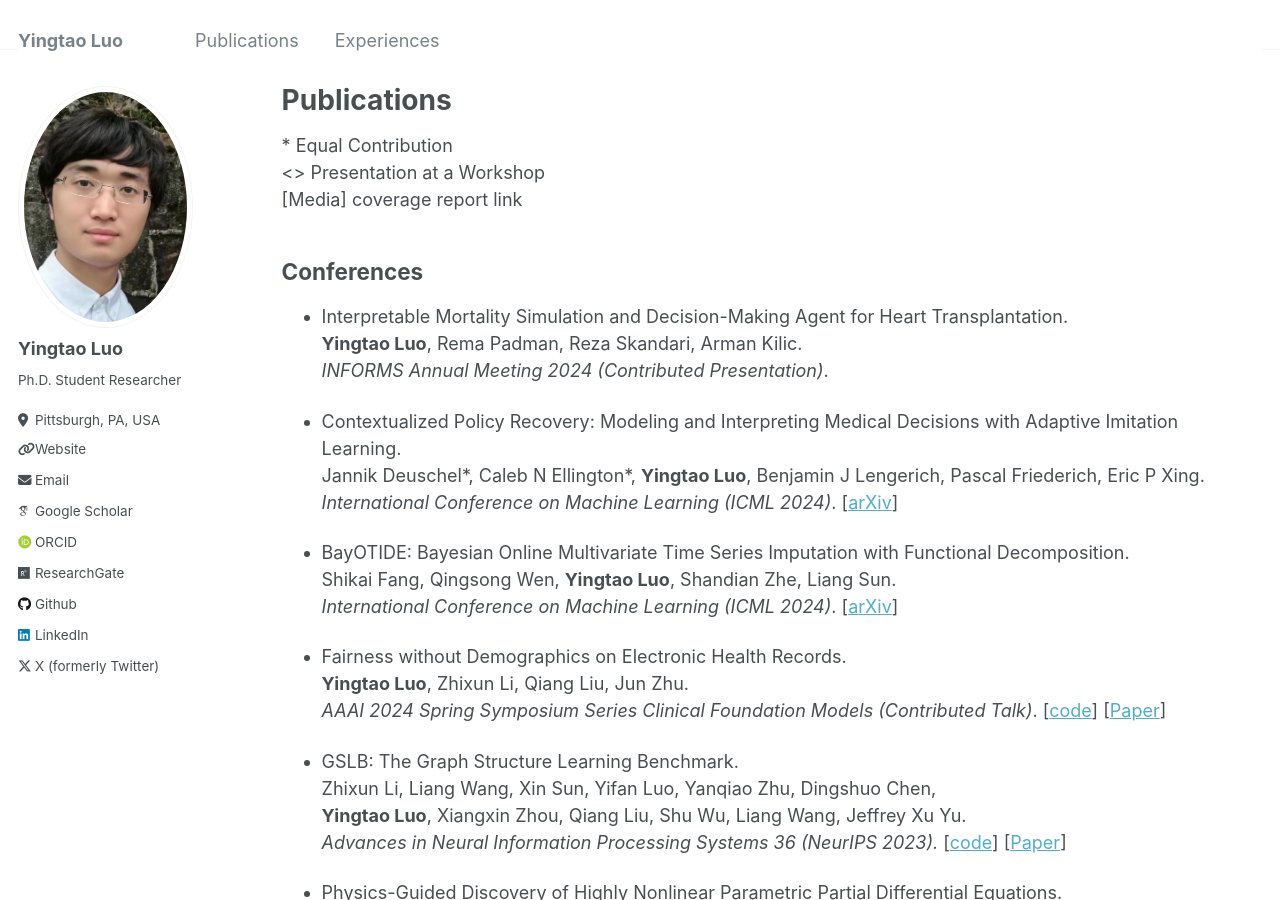
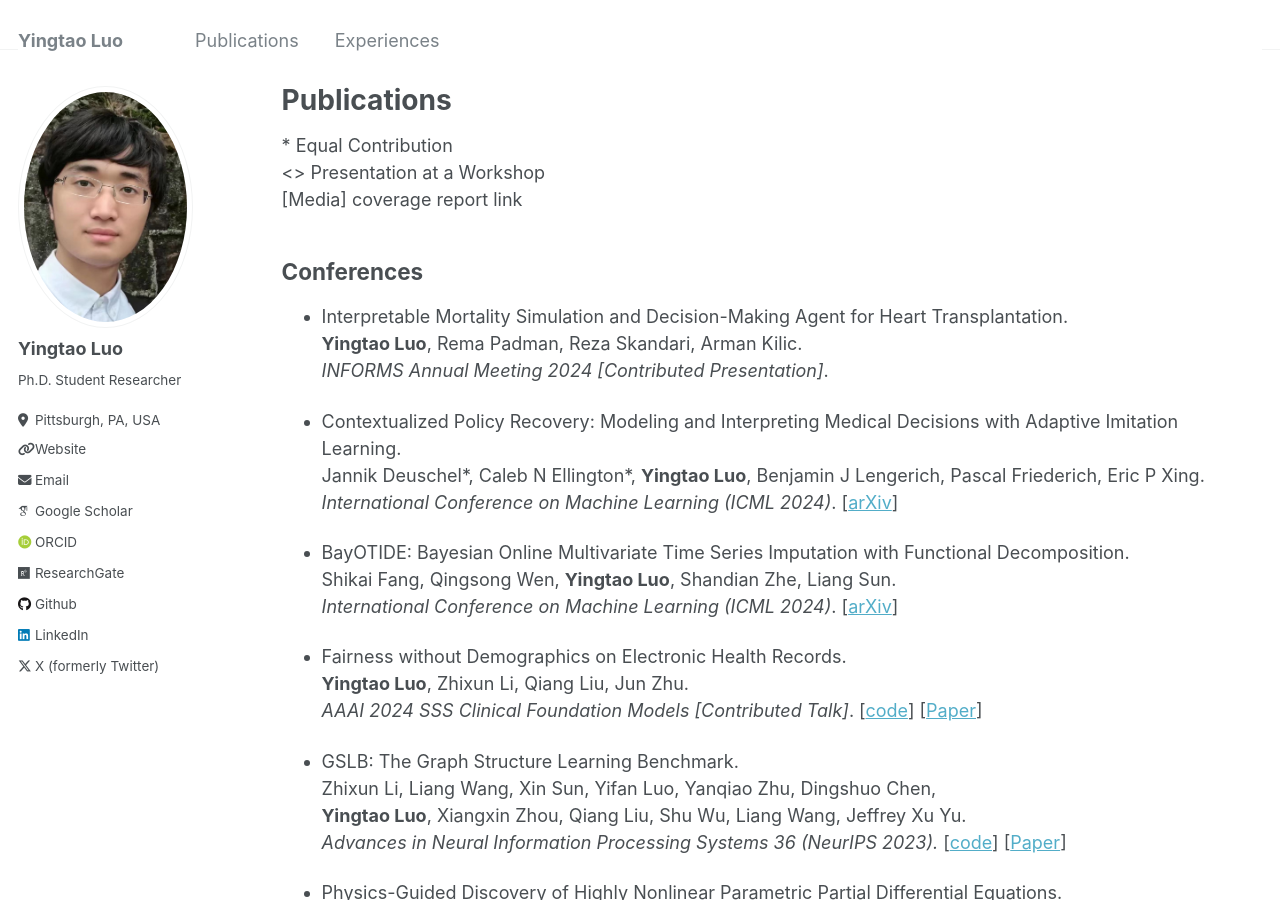
Before and after one commit to yingtaoluo/yingtaoluo.github.io, a Jekyll site: the page built from _pages/publications.md, in a window 1280 px wide and 900 px high. Built offline with Jekyll 4.4.1, drawn with Linux system fonts in a browser that asks for light colours; some web fonts are replaced.

Commit message:
Update publications.md

```diff
--- a/_pages/publications.md
+++ b/_pages/publications.md
@@ -20,7 +20,7 @@ author_profile: true
 
 * Interpretable Mortality Simulation and Decision-Making Agent for Heart Transplantation.
 __Yingtao Luo__, Rema Padman, Reza Skandari, Arman Kilic.
-*INFORMS Annual Meeting 2024 (Contributed Presentation)*.
+*INFORMS Annual Meeting 2024 [Contributed Presentation]*.
 
 * Contextualized Policy Recovery: Modeling and Interpreting Medical Decisions with Adaptive Imitation Learning.
 Jannik Deuschel\*, Caleb N Ellington\*, __Yingtao Luo__, Benjamin J Lengerich, Pascal Friederich, Eric P Xing.
@@ -32,7 +32,7 @@ Shikai Fang, Qingsong Wen, __Yingtao Luo__, Shandian Zhe, Liang Sun.
 
 * Fairness without Demographics on Electronic Health Records.
 __Yingtao Luo__, Zhixun Li, Qiang Liu, Jun Zhu.
-*AAAI 2024 Spring Symposium Series Clinical Foundation Models (Contributed Talk)*. [[code](https://github.com/yingtaoluo/Graph-of-Gradient/)] [[Paper](https://openreview.net/forum?id=5NJp8WZ0Dn&referrer=%5BAuthor%20Console%5D(%2Fgroup%3Fid%3DAAAI.org%2F2024%2FSpring_Symposium_Series%2FClinical_FMs%2FAuthors%23your-submissions))]
+*AAAI 2024 SSS Clinical Foundation Models [Contributed Talk]*. [[code](https://github.com/yingtaoluo/Graph-of-Gradient/)] [[Paper](https://openreview.net/forum?id=5NJp8WZ0Dn&referrer=%5BAuthor%20Console%5D(%2Fgroup%3Fid%3DAAAI.org%2F2024%2FSpring_Symposium_Series%2FClinical_FMs%2FAuthors%23your-submissions))]
 
 * GSLB: The Graph Structure Learning Benchmark.
 Zhixun Li, Liang Wang, Xin Sun, Yifan Luo, Yanqiao Zhu, Dingshuo Chen,
```
